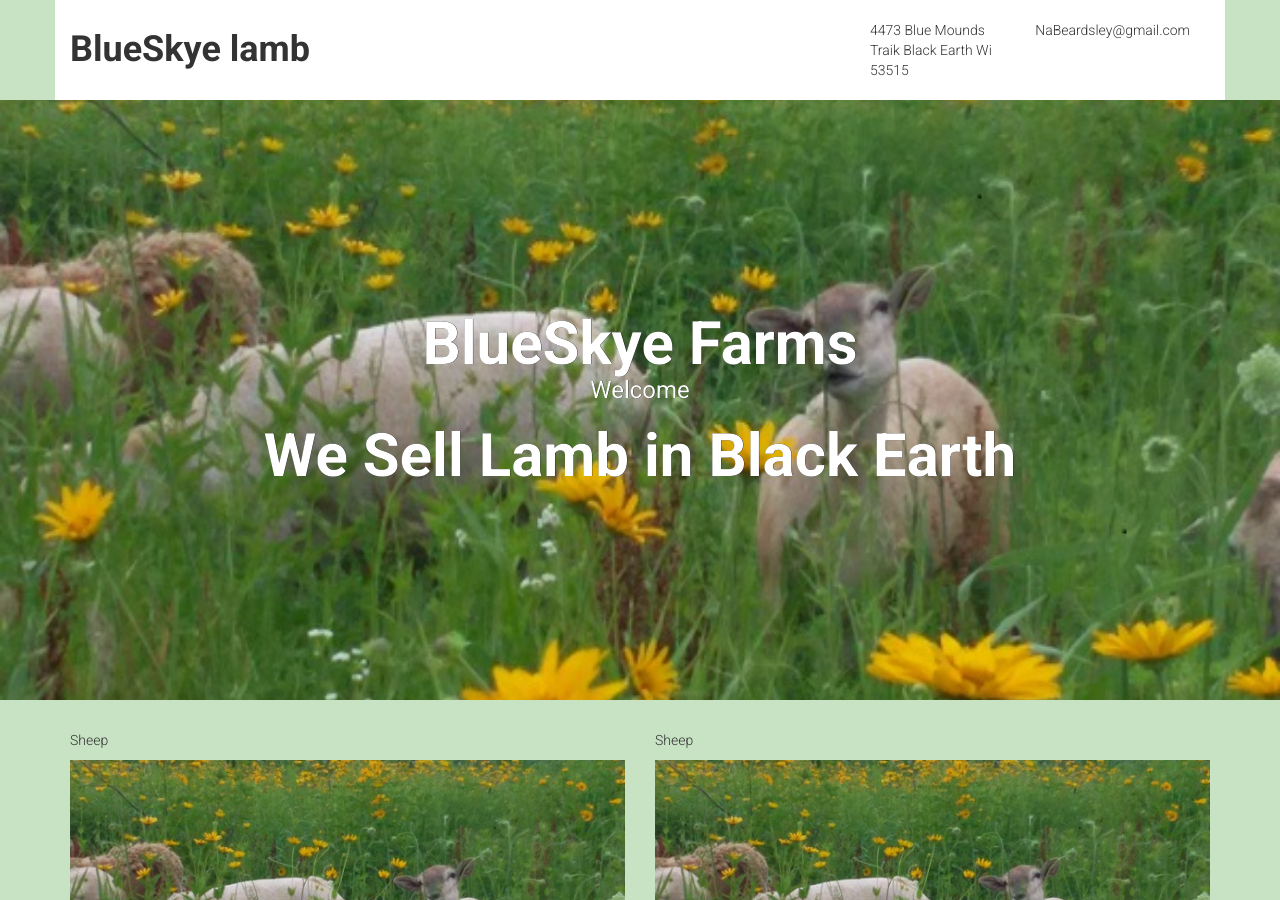
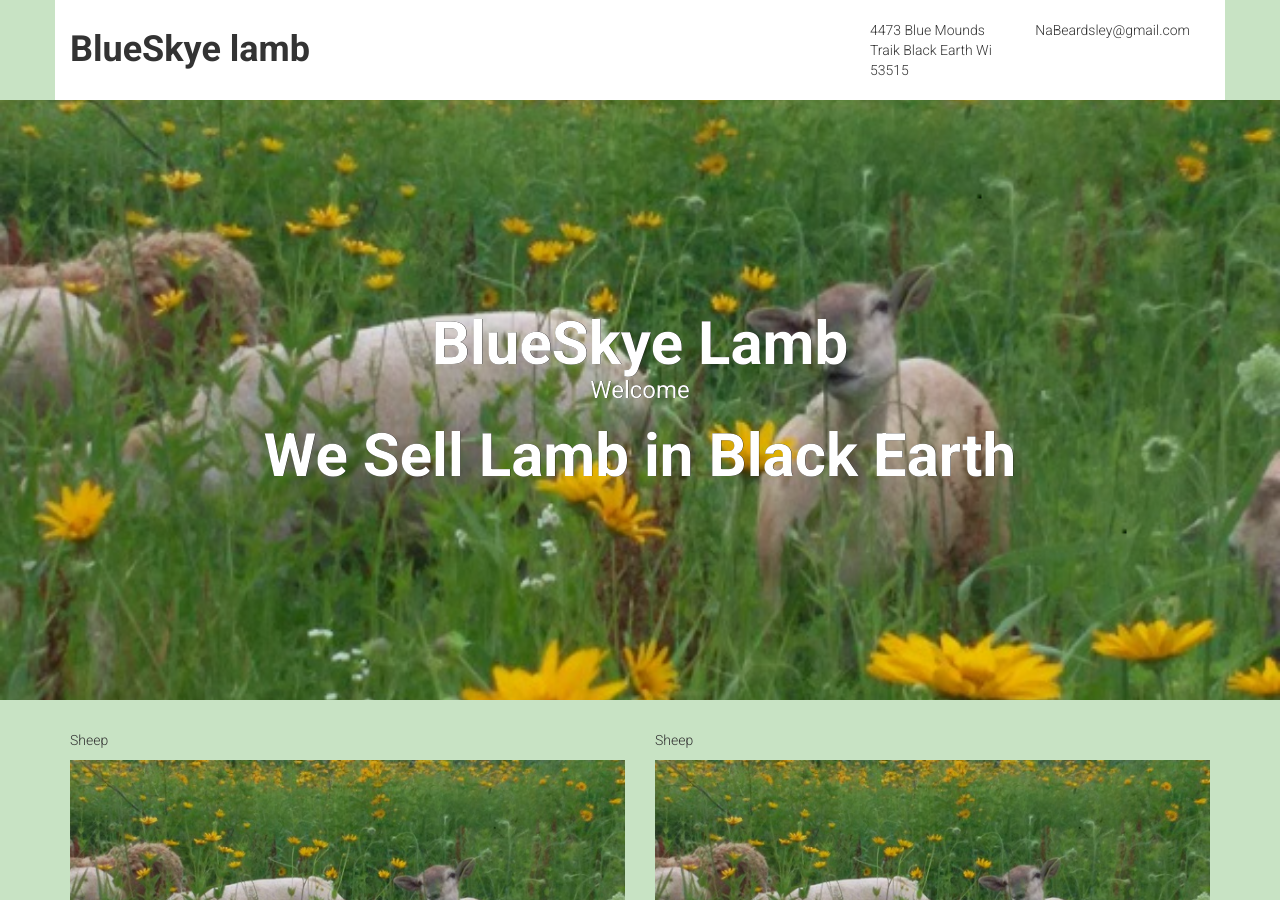
Before and after one commit to Nabeardsley/Nabeardsley.github.io, a Jekyll site: the page index.html, which Jekyll copies as it is, in a window 1280 px wide and 900 px high. Built offline with Jekyll 4.4.1, drawn with Linux system fonts in a browser that asks for light colours.

Commit message:
Update index.html

```diff
--- a/index.html
+++ b/index.html
@@ -25,7 +25,7 @@ rel="stylesheet" href="https://maxcdn.bootstrapcdn.com/bootstrap/3.3.6/css/boots
   <section class="jumbotron">
     <div class="container">
       <div class="row text-center">
-        <h2>BlueSkye Farms</h2>
+        <h2>BlueSkye Lamb</h2>
         <h3>Welcome</h3>
         <h2>We Sell Lamb in Black Earth</h2>
       </div>
```
